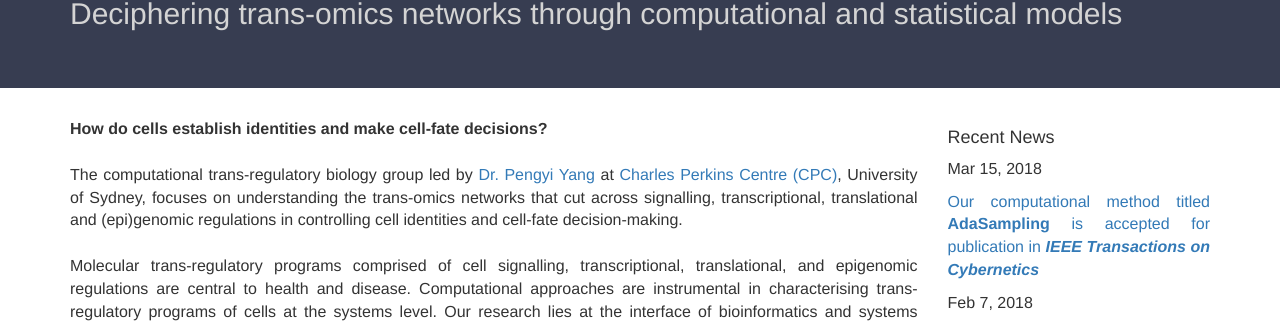
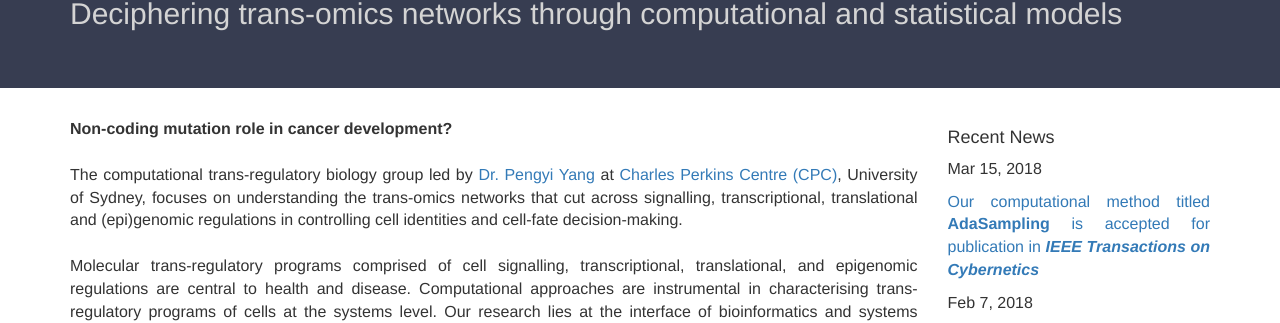
Before and after one commit to maofengbiao/xflicsu.github.io, a Jekyll site: the page built from index.html, in a window 1280 px wide. Shown: the part 186-509 px from the top of the page. Built offline with Jekyll 4.4.1, drawn with Linux system fonts in a browser that asks for light colours; nearby versions of some CDN libraries; comment, search, counter and statistics services are not loaded; a style sheet for code colours, icons or effects is not loaded.

Commit message:
Update index.html

```diff
--- a/index.html
+++ b/index.html
@@ -3,7 +3,7 @@ layout: home
 ---
 
 <p>
-<b>How do cells establish identities and make cell-fate decisions?</b><br><br>
+<b>Non-coding mutation role in cancer development?</b><br><br>
 
 The computational trans-regulatory biology group led by <a href="http://sydney.edu.au/science/people/pengyi.yang.php">Dr. Pengyi Yang</a>
 at <a href="http://sydney.edu.au/charles-perkins-centre">Charles Perkins Centre (CPC)</a>, University of Sydney, focuses on
```
